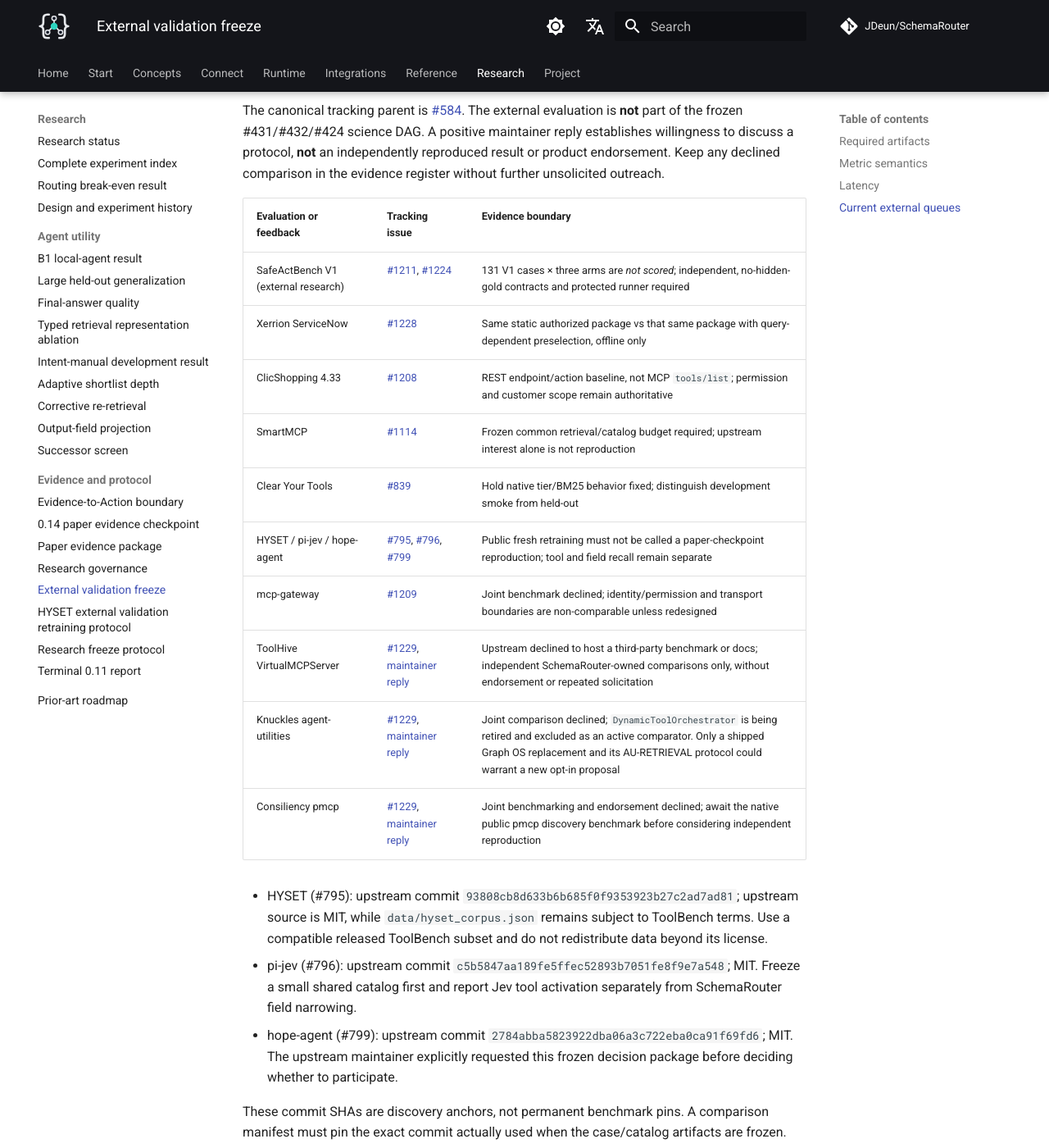
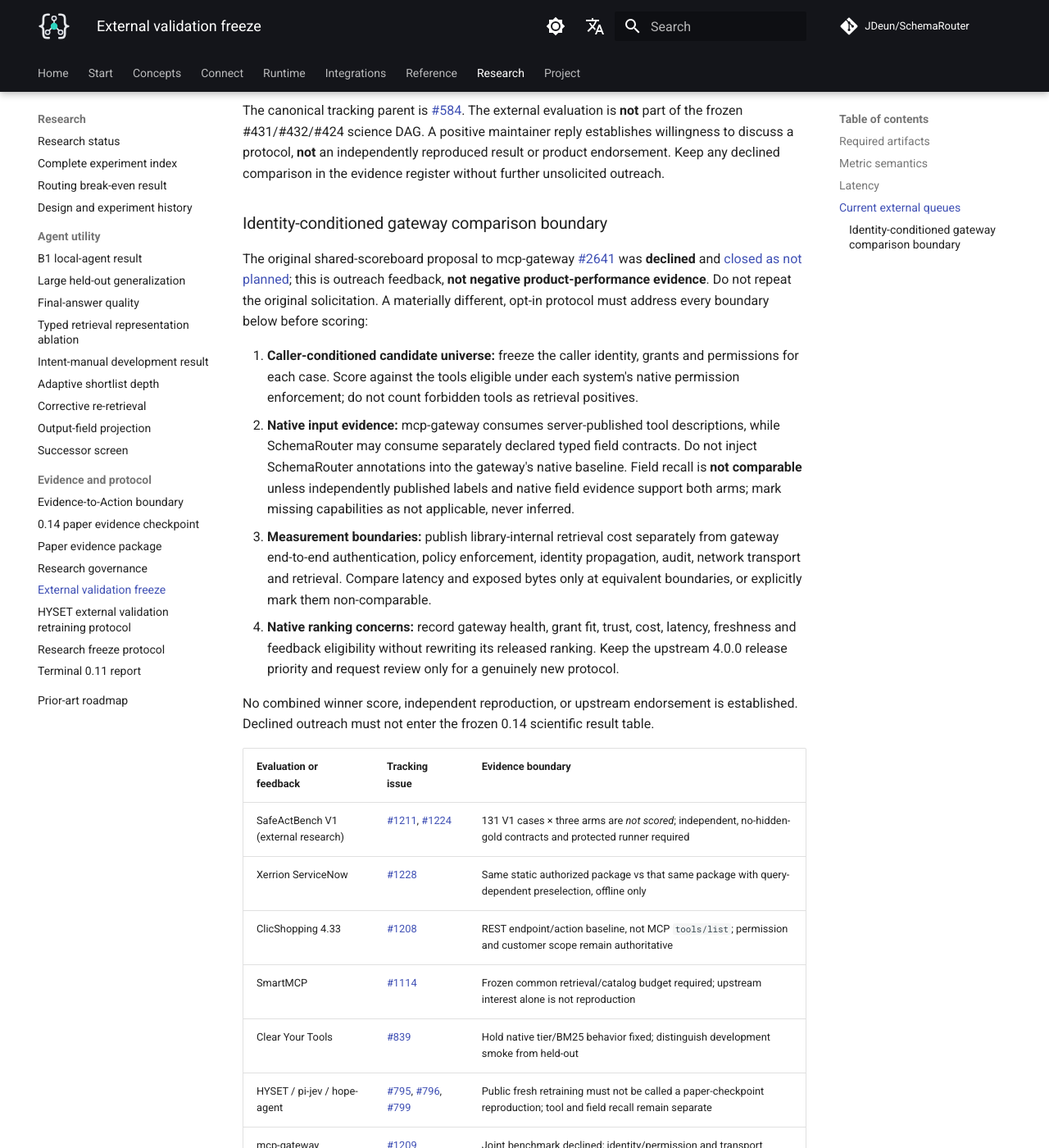
Before and after one commit to JDeun/SchemaRouter, an MkDocs documentation site: the page built from docs/research/external-validation-freeze.md, in a window 1280 px wide and 1400 px high, scrolled down 1662 px. Shown: the whole window at 82% size. Built offline with MkDocs 1.6.1 and Material for MkDocs 9.7.7, drawn with Linux system fonts in a browser that asks for light colours; comment, search, counter and statistics services are not loaded.

Commit message:
docs: prohibit invalid mcp-gateway cross-boundary scoreboard (#1209)

```diff
--- a/docs/research/external-validation-freeze.md
+++ b/docs/research/external-validation-freeze.md
@@ -65,6 +65,32 @@
 an independently reproduced result or product endorsement. Keep any declined
 comparison in the evidence register without further unsolicited outreach.
 
+### Identity-conditioned gateway comparison boundary
+
+The original shared-scoreboard proposal to mcp-gateway [#2641](https://github.com/MikkoParkkola/mcp-gateway/issues/2641#issuecomment-5956919228) was
+**declined** and [closed as not planned](https://github.com/MikkoParkkola/mcp-gateway/issues/2641#issuecomment-6053555230); this is outreach feedback,
+**not negative product-performance evidence**. Do not repeat the original solicitation.
+A materially different, opt-in protocol must address every boundary below before scoring:
+
+1. **Caller-conditioned candidate universe:** freeze the caller identity, grants and
+   permissions for each case. Score against the tools eligible under each system's
+   native permission enforcement; do not count forbidden tools as retrieval positives.
+2. **Native input evidence:** mcp-gateway consumes server-published tool descriptions,
+   while SchemaRouter may consume separately declared typed field contracts. Do not
+   inject SchemaRouter annotations into the gateway's native baseline. Field recall is
+   **not comparable** unless independently published labels and native field evidence
+   support both arms; mark missing capabilities as not applicable, never inferred.
+3. **Measurement boundaries:** publish library-internal retrieval cost separately from
+   gateway end-to-end authentication, policy enforcement, identity propagation, audit,
+   network transport and retrieval. Compare latency and exposed bytes only at equivalent
+   boundaries, or explicitly mark them non-comparable.
+4. **Native ranking concerns:** record gateway health, grant fit, trust, cost, latency,
+   freshness and feedback eligibility without rewriting its released ranking. Keep the
+   upstream 4.0.0 release priority and request review only for a genuinely new protocol.
+
+No combined winner score, independent reproduction, or upstream endorsement is established.
+Declined outreach must not enter the frozen 0.14 scientific result table.
+
 | Evaluation or feedback | Tracking issue | Evidence boundary |
 | --- | --- | --- |
 | SafeActBench V1 (external research) | [#1211](https://github.com/JDeun/SchemaRouter/issues/1211), [#1224](https://github.com/JDeun/SchemaRouter/issues/1224) | 131 V1 cases × three arms are *not scored*; independent, no-hidden-gold contracts and protected runner required |
```
